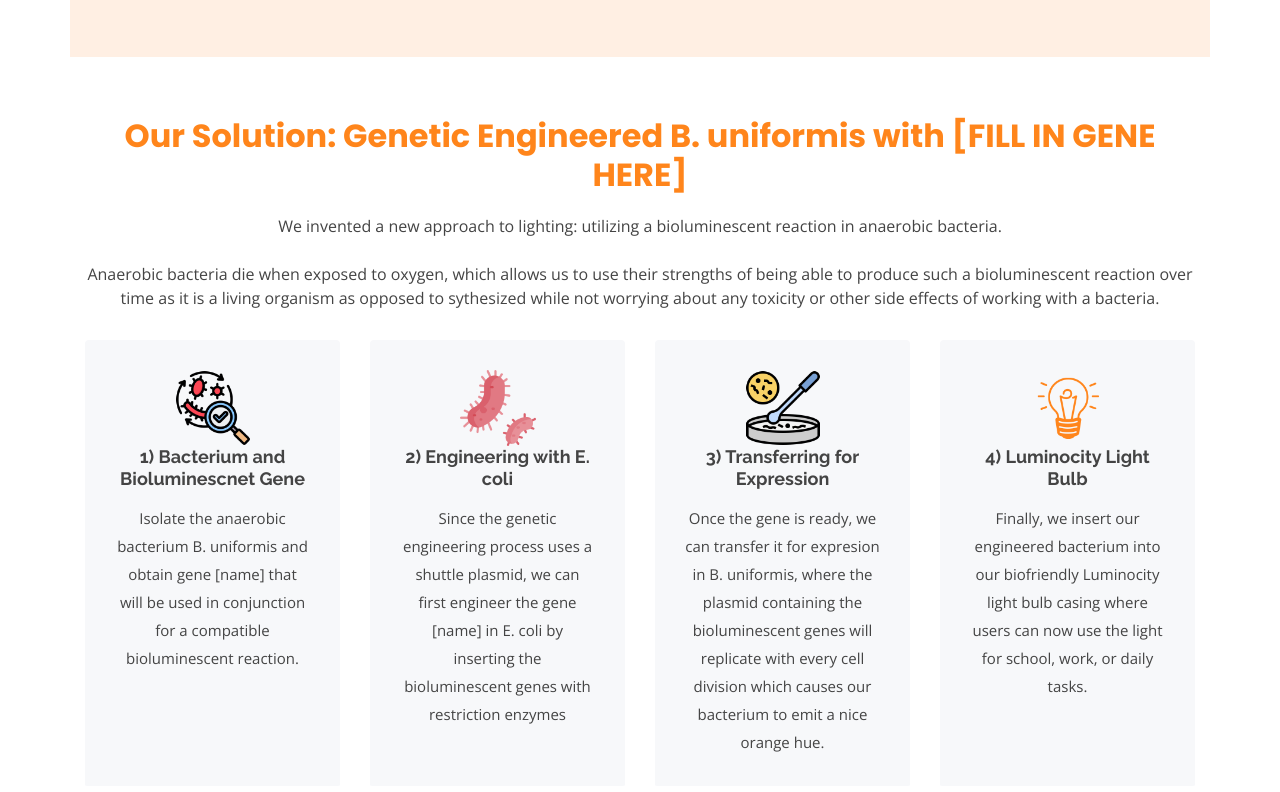
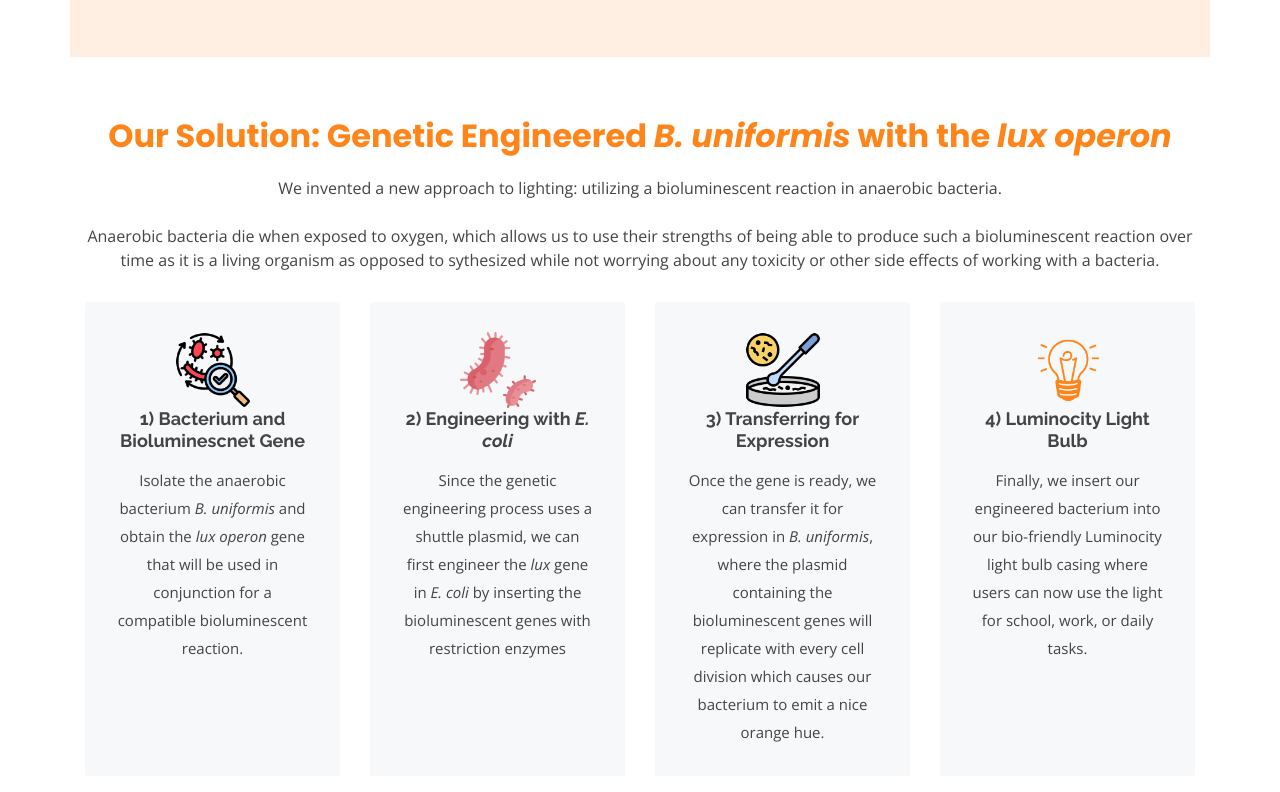
Before and after one commit to luminocity-tks/luminocity, a plain HTML site: page index.html in a window 1280 px wide. Shown: the part 1221-2013 px from the top of the page. Drawn offline with nearby package versions, Linux system fonts and the light colour scheme; some packages are replaced by stand-ins of ours; a script that the page names is missing.

Commit message:
frtyguij

```diff
--- a/index.html
+++ b/index.html
@@ -142,7 +142,7 @@
       <div class="container" style="background-color:#fff;">
 
         <div class="section-title" data-aos="fade-up">
-          <h2><b style="color:#ff851b;">Our Solution: Genetic Engineered B. uniformis with [FILL IN GENE HERE]</b></h2>
+          <h2><b style="color:#ff851b;">Our Solution: Genetic Engineered <i>B. uniformis</i> with the <i>lux operon</i></b></h2>
           <p>We invented a new approach to lighting: utilizing a bioluminescent reaction in anaerobic bacteria.
             <br><br>
             Anaerobic bacteria die when exposed to oxygen, which allows us to use their strengths of being able to
@@ -156,7 +156,7 @@
             <div class="icon-box icon-box-pink">
               <div class="icon"><img src="assets/img/examine.png" height="76px" width="76px"></div>
               <h4 class="title">1) Bacterium and Bioluminescnet Gene</h4>
-              <p class="description">Isolate the anaerobic bacterium B. uniformis and obtain gene [name] that will be
+              <p class="description">Isolate the anaerobic bacterium <i>B. uniformis</i> and obtain the <i>lux operon</i> gene that will be
                  used in conjunction for a compatible bioluminescent reaction.
               </p>
             </div>
@@ -165,9 +165,9 @@
           <div class="col-md-6 col-lg-3 d-flex align-items-stretch mb-5 mb-lg-0" data-aos="zoom-in" data-aos-delay="100">
             <div class="icon-box icon-box-cyan">
               <div class="icon"><img src="assets/img/bacteria.png" height="76px" width="76px"></div>
-              <h4 class="title">2) Engineering with E. coli</h4>
+              <h4 class="title">2) Engineering with <i>E. coli</i></h4>
               <p class="description">Since the genetic engineering process uses a shuttle plasmid, we can first engineer
-                 the gene [name] in E. coli by inserting the bioluminescent genes with restriction enzymes</p>
+                 the <i>lux</i> gene in <i>E. coli</i> by inserting the bioluminescent genes with restriction enzymes</p>
             </div>
           </div>
 
@@ -175,7 +175,7 @@
             <div class="icon-box icon-box-green">
               <div class="icon"><img src="assets/img/petri-dish.png" height="76px" width="76px"></div>
               <h4 class="title">3) Transferring for Expression</h4>
-              <p class="description">Once the gene is ready, we can transfer it for expresion in B. uniformis, where the
+              <p class="description">Once the gene is ready, we can transfer it for expression in <i>B. uniformis</i>, where the
                 plasmid containing the bioluminescent genes will replicate with every cell division which causes our bacterium
                to emit a nice orange hue.</p>
             </div>
@@ -185,7 +185,7 @@
             <div class="icon-box icon-box-blue">
               <div class="icon"><img src="assets/img/apple-touch-icon2.png" height="76px" width="76px"></div>
               <h4 class="title">4) Luminocity Light Bulb</h4>
-              <p class="description">Finally, we insert our engineered bacterium into our biofriendly Luminocity light bulb casing
+              <p class="description">Finally, we insert our engineered bacterium into our bio-friendly Luminocity light bulb casing
                  where users can now use the light for school, work, or daily tasks.
               </p>
             </div>
@@ -426,7 +426,7 @@
       </div>
     </section> End Portfolio Section -->
 
-    <!-- ======= Cta Section ======= -->
+    <!-- ======= Cta Section =======
     <section id="cta" class="cta">
       <div class="container">
 
@@ -441,7 +441,7 @@
         </div>
 
       </div>
-    </section><!-- End Cta Section -->
+    </section> End Cta Section -->
 
     <!-- ======= What Experts are Saying Section ======= -->
     <section id="testimonials" class="testimonials">
```
